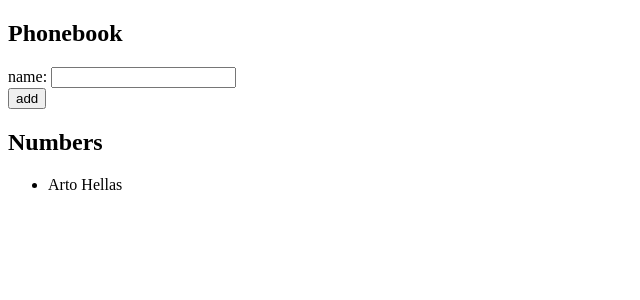
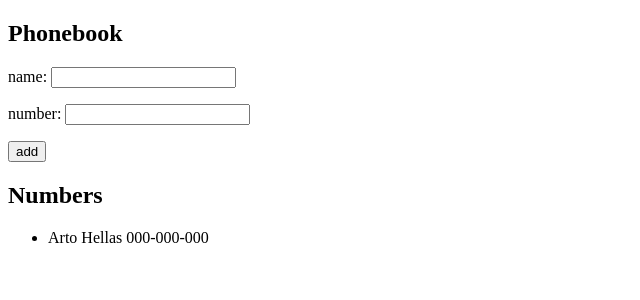
Before and after one commit to sylvesterdsz/fullstackopen, a React (Vite) app in the folder part2/: page / in a window 1280 px wide. Shown: the top 300 px of the page, without its empty margins (0-640 px from the left). Built offline with nearby package versions, Linux system fonts and the light colour scheme.

Commit message:
Exercise 2.8

```diff
--- a/part2/src/App.jsx
+++ b/part2/src/App.jsx
@@ -1,36 +1,53 @@
 import { useState } from "react";
 
 const App = () => {
-  const [persons, setPersons] = useState([{ name: "Arto Hellas" }]);
+  const [persons, setPersons] = useState([
+    { name: "Arto Hellas", number: "000-000-000" },
+  ]);
   const [newName, setNewName] = useState("");
+  const [newNumber, setNewNumber] = useState("");
 
-  const addNumber = (event) => {
+  const addNameNumber = (event) => {
     event.preventDefault();
 
     // Check for duplicate
     const nameExists = persons.some((person) => person.name === newName);
+    const numberExists = persons.some((person) => person.number === newNumber);
 
     if (nameExists) {
       alert(`${newName} is already added to phonebook`);
+      return; // stop execution
+    } else if (numberExists) {
+      alert(`${newNumber} is already added to phonebook`);
       return; // stop execution
     }
 
     const personObj = {
       name: newName,
+      number: newNumber,
     };
     setPersons(persons.concat(personObj));
   };
 
+  const handleNameChange = (event) => {
+    setNewName(event.target.value);
+  };
+
   const handleNumberChange = (event) => {
-    setNewName(event.target.value);
+    setNewNumber(event.target.value);
   };
 
   return (
     <div>
       <h2>Phonebook</h2>
-      <form onSubmit={addNumber}>
+      <form onSubmit={addNameNumber}>
         <div>
-          name: <input value={newName} onChange={handleNumberChange} />
+          <p>
+            name: <input value={newName} onChange={handleNameChange} />
+          </p>
+          <p>
+            number: <input value={newNumber} onChange={handleNumberChange} />
+          </p>
         </div>
         <div>
           <button type="submit">add</button>
@@ -39,7 +56,9 @@ const App = () => {
       <h2>Numbers</h2>
       <ul>
         {persons.map((p) => (
-          <li key={p.name}>{p.name}</li>
+          <li key={p.name}>
+            {p.name} {p.number}
+          </li>
         ))}
       </ul>
     </div>
```
